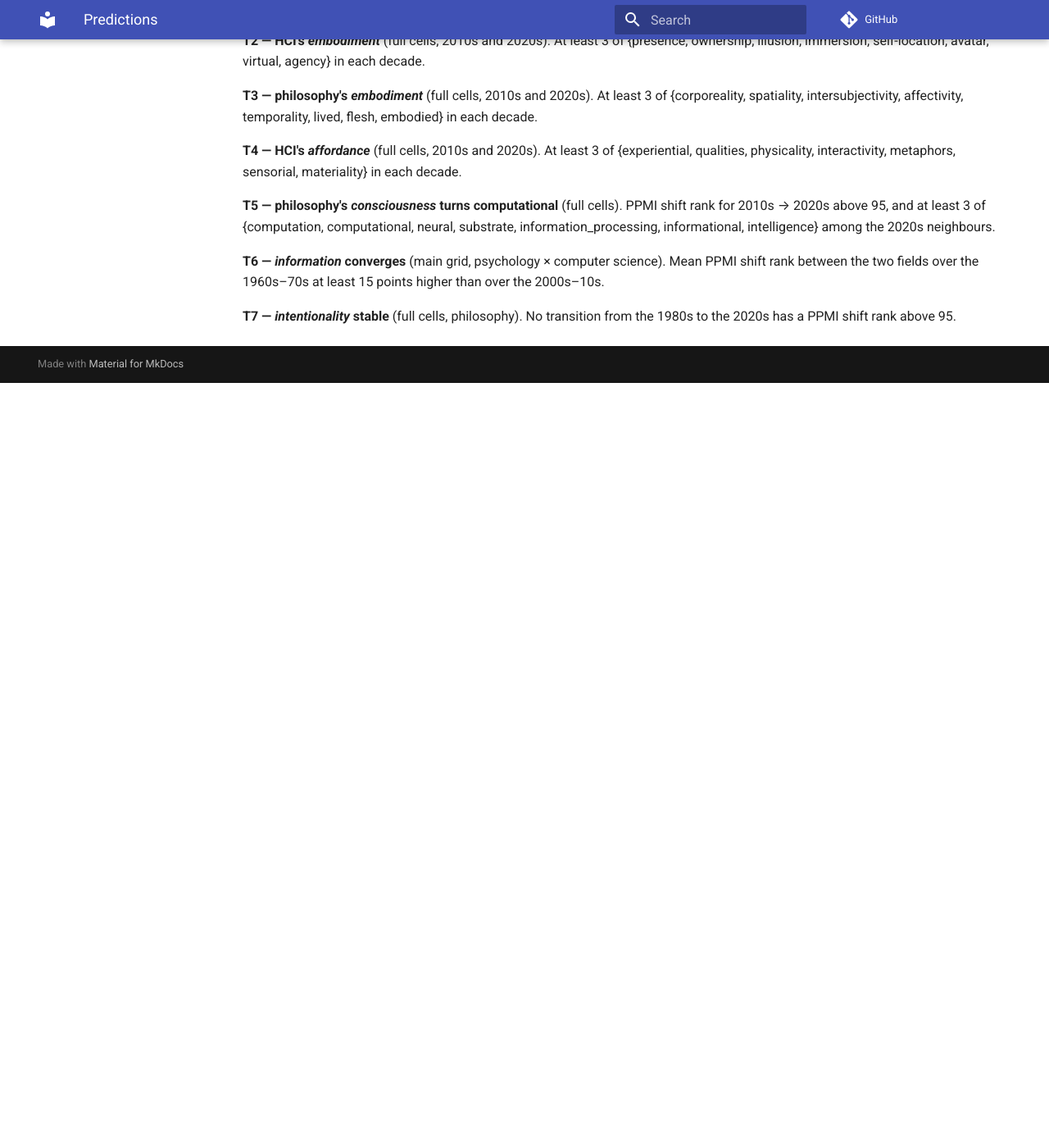
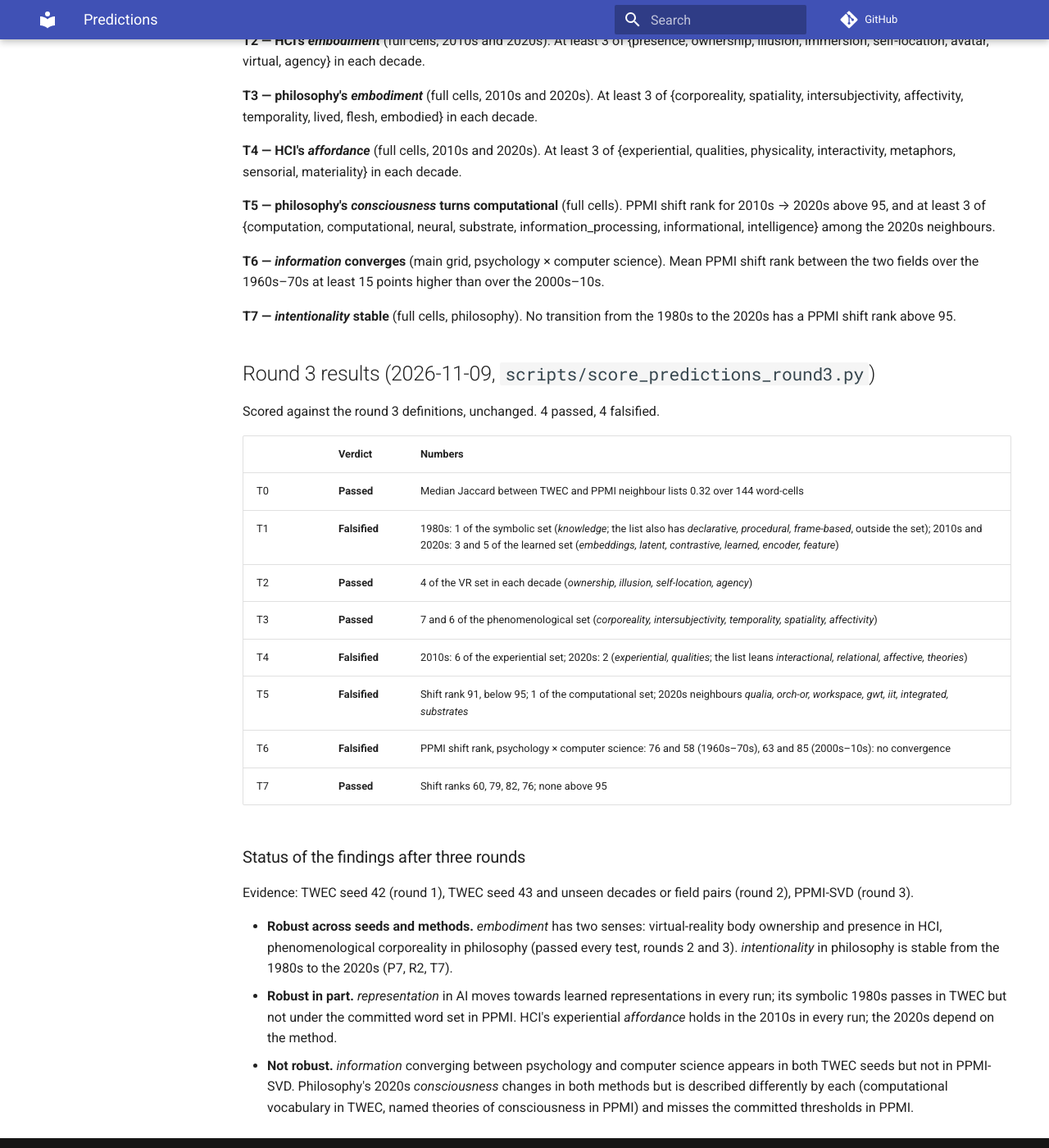
Before and after one commit to Dovalization/interpretant, an MkDocs documentation site: the page built from docs/predictions.md, in a window 1280 px wide and 1400 px high, scrolled down 5391 px. Shown: the whole window at 82% size. Built offline with MkDocs 1.6.1 and Material for MkDocs 9.7.7, drawn with Linux system fonts in a browser that asks for light colours; comment, search, counter and statistics services are not loaded; before the commit the page ends 5858 px from its top, so only the background shows below that.

Commit message:
docs: score round 3 predictions (4 passed, 4 falsified)
PPMI-SVD agrees with TWEC in general (median neighbour overlap 0.32) and confirms
embodiment's two senses and intentionality's stability; representation's symbolic 1980s
and HCI's 2020s affordance fail the committed word sets; information's convergence does not
replicate; consciousness's 2020s shift misses the thresholds. Records the status of every
finding across the three rounds.

```diff
--- a/docs/predictions.md
+++ b/docs/predictions.md
@@ -241,3 +241,35 @@ shift rank between the two fields over the 1960s–70s at least 15 points higher
 
 **T7 — *intentionality* stable** (full cells, philosophy). No transition from the 1980s to
 the 2020s has a PPMI shift rank above 95.
+
+## Round 3 results (2026-11-09, `scripts/score_predictions_round3.py`)
+
+Scored against the round 3 definitions, unchanged. 4 passed, 4 falsified.
+
+| | Verdict | Numbers |
+|---|---|---|
+| T0 | **Passed** | Median Jaccard between TWEC and PPMI neighbour lists 0.32 over 144 word-cells |
+| T1 | **Falsified** | 1980s: 1 of the symbolic set (*knowledge*; the list also has *declarative, procedural, frame-based*, outside the set); 2010s and 2020s: 3 and 5 of the learned set (*embeddings, latent, contrastive, learned, encoder, feature*) |
+| T2 | **Passed** | 4 of the VR set in each decade (*ownership, illusion, self-location, agency*) |
+| T3 | **Passed** | 7 and 6 of the phenomenological set (*corporeality, intersubjectivity, temporality, spatiality, affectivity*) |
+| T4 | **Falsified** | 2010s: 6 of the experiential set; 2020s: 2 (*experiential, qualities*; the list leans *interactional, relational, affective, theories*) |
+| T5 | **Falsified** | Shift rank 91, below 95; 1 of the computational set; 2020s neighbours *qualia, orch-or, workspace, gwt, iit, integrated, substrates* |
+| T6 | **Falsified** | PPMI shift rank, psychology × computer science: 76 and 58 (1960s–70s), 63 and 85 (2000s–10s): no convergence |
+| T7 | **Passed** | Shift ranks 60, 79, 82, 76; none above 95 |
+
+### Status of the findings after three rounds
+
+Evidence: TWEC seed 42 (round 1), TWEC seed 43 and unseen decades or field pairs (round 2),
+PPMI-SVD (round 3).
+
+- **Robust across seeds and methods.** *embodiment* has two senses: virtual-reality body
+  ownership and presence in HCI, phenomenological corporeality in philosophy (passed every
+  test, rounds 2 and 3). *intentionality* in philosophy is stable from the 1980s to the 2020s
+  (P7, R2, T7).
+- **Robust in part.** *representation* in AI moves towards learned representations in every
+  run; its symbolic 1980s passes in TWEC but not under the committed word set in PPMI. HCI's
+  experiential *affordance* holds in the 2010s in every run; the 2020s depend on the method.
+- **Not robust.** *information* converging between psychology and computer science appears in
+  both TWEC seeds but not in PPMI-SVD. Philosophy's 2020s *consciousness* changes in both
+  methods but is described differently by each (computational vocabulary in TWEC, named
+  theories of consciousness in PPMI) and misses the committed thresholds in PPMI.
```
